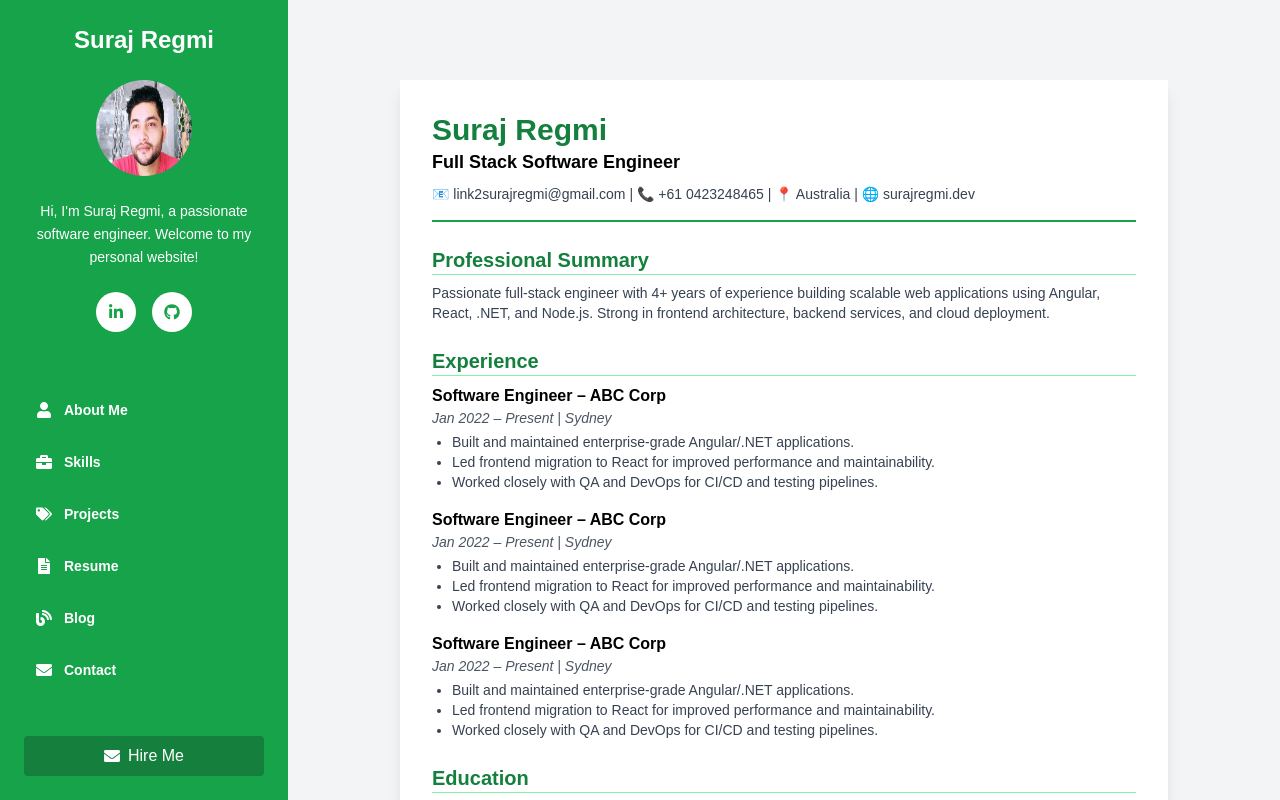
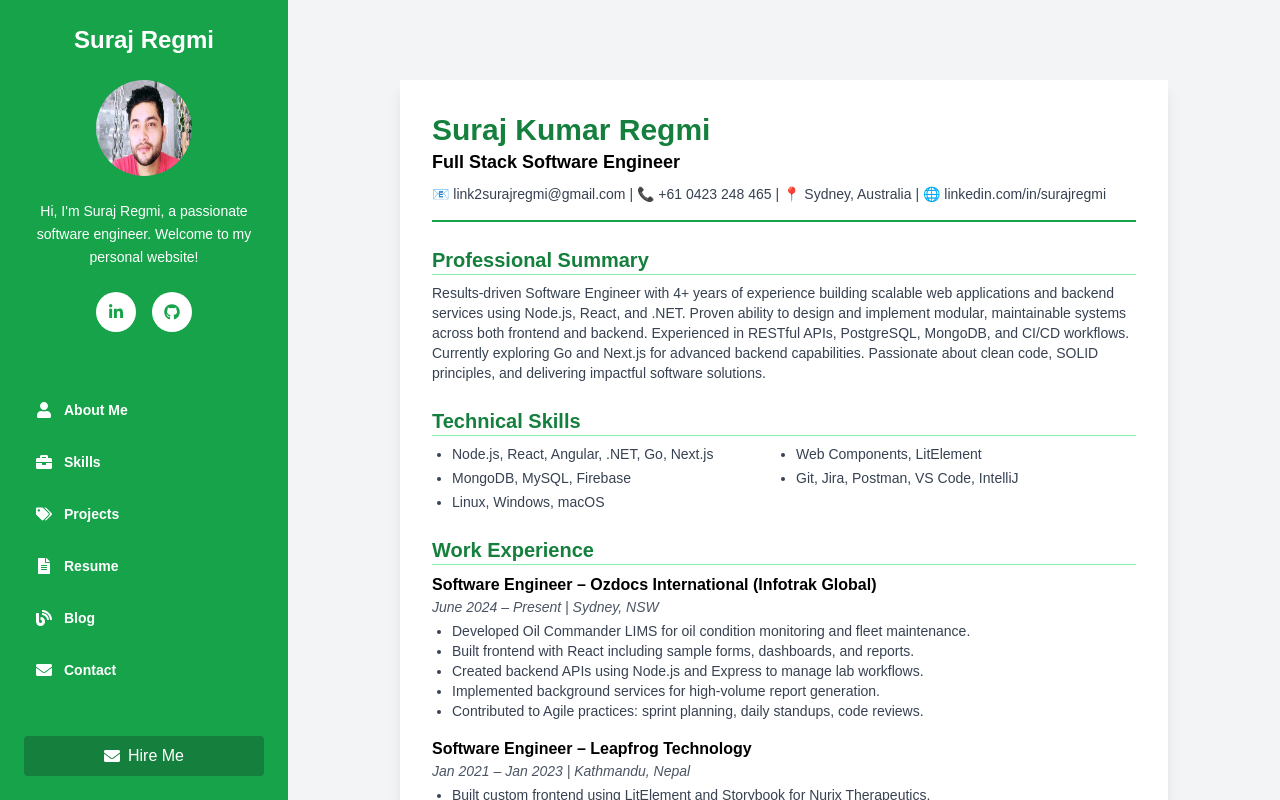
Before and after one commit to surazregmi/suraz-portfolio, a React (Vite) app: page /resume in a window 1280 px wide. Built offline with nearby package versions, Linux system fonts and the light colour scheme.

Commit message:
Fix resume information.

```diff
--- a/src/components/Resume/Resume.tsx
+++ b/src/components/Resume/Resume.tsx
@@ -6,97 +6,165 @@ const Resume = () => {
   return (
     <div className="max-w-3xl mx-auto bg-white p-8 shadow-lg print:shadow-none print:p-0">
       <ResumeHeader
-        name="Suraj Regmi"
+        name="Suraj Kumar Regmi"
         title="Full Stack Software Engineer"
         contact={{
           email: "link2surajregmi@gmail.com",
-          phone: "+61 0423248465",
-          location: "Australia",
-          website: "surajregmi.dev",
+          phone: "+61 0423 248 465",
+          location: "Sydney, Australia",
+          website: "linkedin.com/in/surajregmi",
         }}
       />
 
       <ResumeSection title="Professional Summary">
         <p className="text-sm text-gray-700">
-          Passionate full-stack engineer with 4+ years of experience building
-          scalable web applications using Angular, React, .NET, and Node.js.
-          Strong in frontend architecture, backend services, and cloud
-          deployment.
+          Results-driven Software Engineer with 4+ years of experience building
+          scalable web applications and backend services using Node.js, React,
+          and .NET. Proven ability to design and implement modular, maintainable
+          systems across both frontend and backend. Experienced in RESTful APIs,
+          PostgreSQL, MongoDB, and CI/CD workflows. Currently exploring Go and
+          Next.js for advanced backend capabilities. Passionate about clean
+          code, SOLID principles, and delivering impactful software solutions.
         </p>
       </ResumeSection>
 
-      <ResumeSection title="Experience">
+      <ResumeSection title="Technical Skills">
+        <ul className="grid grid-cols-2 text-sm text-gray-700 list-disc pl-5 gap-1">
+          <li>Node.js, React, Angular, .NET, Go, Next.js</li>
+          <li>Web Components, LitElement</li>
+          <li>MongoDB, MySQL, Firebase</li>
+          <li>Git, Jira, Postman, VS Code, IntelliJ</li>
+          <li>Linux, Windows, macOS</li>
+        </ul>
+      </ResumeSection>
+
+      <ResumeSection title="Work Experience">
         <div className="mb-4">
-          <h3 className="font-semibold">Software Engineer – ABC Corp</h3>
+          <h3 className="font-semibold">
+            Software Engineer – Ozdocs International (Infotrak Global)
+          </h3>
           <p className="text-sm text-gray-600 italic">
-            Jan 2022 – Present | Sydney
+            June 2024 – Present | Sydney, NSW
           </p>
           <ul className="list-disc pl-5 text-sm text-gray-700 mt-1">
             <li>
-              Built and maintained enterprise-grade Angular/.NET applications.
+              Developed Oil Commander LIMS for oil condition monitoring and
+              fleet maintenance.
             </li>
             <li>
-              Led frontend migration to React for improved performance and
-              maintainability.
+              Built frontend with React including sample forms, dashboards, and
+              reports.
             </li>
             <li>
-              Worked closely with QA and DevOps for CI/CD and testing pipelines.
+              Created backend APIs using Node.js and Express to manage lab
+              workflows.
+            </li>
+            <li>
+              Implemented background services for high-volume report generation.
+            </li>
+            <li>
+              Contributed to Agile practices: sprint planning, daily standups,
+              code reviews.
             </li>
           </ul>
         </div>
+
         <div className="mb-4">
-          <h3 className="font-semibold">Software Engineer – ABC Corp</h3>
+          <h3 className="font-semibold">
+            Software Engineer – Leapfrog Technology
+          </h3>
           <p className="text-sm text-gray-600 italic">
-            Jan 2022 – Present | Sydney
+            Jan 2021 – Jan 2023 | Kathmandu, Nepal
           </p>
           <ul className="list-disc pl-5 text-sm text-gray-700 mt-1">
             <li>
-              Built and maintained enterprise-grade Angular/.NET applications.
+              Built custom frontend using LitElement and Storybook for Nurix
+              Therapeutics.
             </li>
             <li>
-              Led frontend migration to React for improved performance and
-              maintainability.
+              Developed backend services in Java using Micronaut + Hibernate
+              ORM.
             </li>
+            <li>Deployed systems on AWS for Dev/UAT/Prod environments.</li>
+            <li>Created VS Code Extension to automate repetitive tasks.</li>
             <li>
-              Worked closely with QA and DevOps for CI/CD and testing pipelines.
+              Reviewed PRs and mentored junior developers in KSS sessions.
             </li>
           </ul>
         </div>
+
         <div className="mb-4">
-          <h3 className="font-semibold">Software Engineer – ABC Corp</h3>
+          <h3 className="font-semibold">
+            Angular Developer – Bentray Technologies
+          </h3>
           <p className="text-sm text-gray-600 italic">
-            Jan 2022 – Present | Sydney
+            June 2019 – Dec 2021 | Lalitpur, Nepal
           </p>
           <ul className="list-disc pl-5 text-sm text-gray-700 mt-1">
             <li>
-              Built and maintained enterprise-grade Angular/.NET applications.
+              Developed HR system using Angular 6+ with dynamic forms and
+              validations.
             </li>
             <li>
-              Led frontend migration to React for improved performance and
-              maintainability.
+              Integrated Kendo UI, AGM Maps, and built custom Nepali
+              date-picker.
             </li>
+          </ul>
+        </div>
+
+        <div>
+          <h3 className="font-semibold">
+            Software Engineering Intern – Asterdio
+          </h3>
+          <p className="text-sm text-gray-600 italic">
+            Jan 2019 – June 2019 | Kathmandu, Nepal
+          </p>
+          <ul className="list-disc pl-5 text-sm text-gray-700 mt-1">
+            <li>Built REST APIs using Node.js/Express.</li>
             <li>
-              Worked closely with QA and DevOps for CI/CD and testing pipelines.
+              Learned CI/CD practices and worked with SQL/NoSQL databases.
             </li>
           </ul>
         </div>
       </ResumeSection>
 
       <ResumeSection title="Education">
+        <p className="text-sm text-gray-700 mb-2">
+          🎓{" "}
+          <strong>
+            Masters in Information Technology – Software Development
+          </strong>
+          <br />
+          UTS, Australia | Kings Own Institute (2023–2025)
+        </p>
         <p className="text-sm text-gray-700">
-          🎓 Bachelor of Computer Science – XYZ University (2017–2021)
+          🎓 <strong>Bachelor in Computer Engineering</strong>
+          <br />
+          Kantipur Engineering College, Nepal (2014–2018)
         </p>
       </ResumeSection>
 
-      <ResumeSection title="Skills">
-        <ul className="text-sm text-gray-700 grid grid-cols-2 gap-2">
-          <li>✔ Angular / React / Vue</li>
-          <li>✔ .NET Core / Node.js</li>
-          <li>✔ SQL / MongoDB</li>
-          <li>✔ Azure / AWS</li>
-          <li>✔ Git / GitHub Actions</li>
-          <li>✔ Docker / CI/CD</li>
+      <ResumeSection title="Client Projects">
+        <ul className="list-disc pl-5 text-sm text-gray-700">
+          <li>Oil Commander – LIMS for oil monitoring & fleet maintenance.</li>
+          <li>
+            Delphi – Drug discovery platform for a US biotech firm (Leapfrog).
+          </li>
+          <li>Online MCQ System – Angular-based SaaS exam portal (Bentray).</li>
+          <li>FlexYear HR – Angular-based HR & payroll software (Bentray).</li>
         </ul>
+      </ResumeSection>
+
+      <ResumeSection title="Trainings">
+        <ul className="list-disc pl-5 text-sm text-gray-700">
+          <li>Data Structures & Algorithms in Java – Udemy</li>
+          <li>Git Workflow & Communication – Leapfrog</li>
+          <li>Drug Discovery Domain Training – Leapfrog</li>
+        </ul>
+      </ResumeSection>
+
+      <ResumeSection title="Referees">
+        <p className="text-sm text-gray-700">Available upon request.</p>
       </ResumeSection>
     </div>
   );
--- a/src/pages/Home.tsx
+++ b/src/pages/Home.tsx
@@ -1,18 +1,17 @@
 // src/pages/Home.tsx
-import Sidebar from "../components/ui/Sidebar";
+
 import Button from "../components/ui/Button";
 
-import { useState } from "react";
 import { Link } from "react-router-dom";
 export default function Home() {
-  const [sidebarOpen, setSidebarOpen] = useState(false);
   return (
     <div className="main-content ">
       <h1 className="text-4xl font-bold ">Suraj Regmi</h1>
       <p className="text-xl text-gray-600">Software Engineer</p>
       <p className="text-gray-700 mt-4">
-        I'm a software engineer specialised in frontend and backend development
-        for complex scalable web apps.
+        I'm a software engineer specialised in both frontend and backend
+        technologies. I create scalable and efficient web applications using
+        modern technologies.
       </p>
       <div className="flex flex-wrap gap-4 mt-6">
         <Button type="green" label="View Portfolio" />
```
